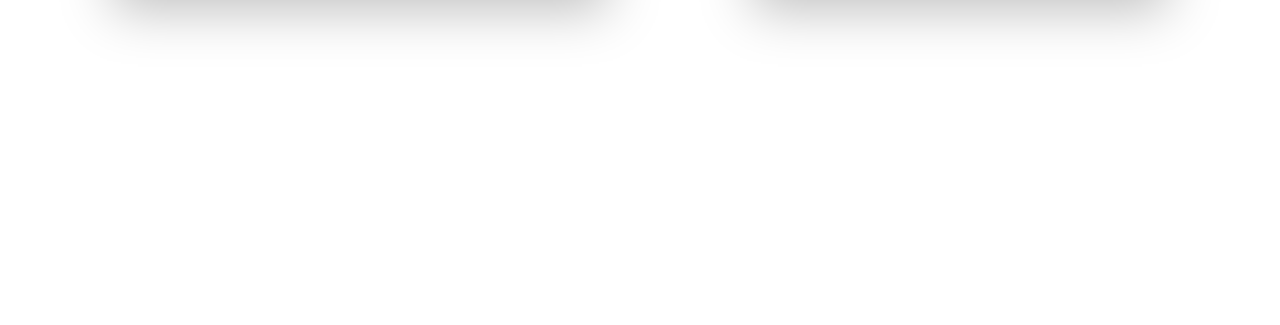
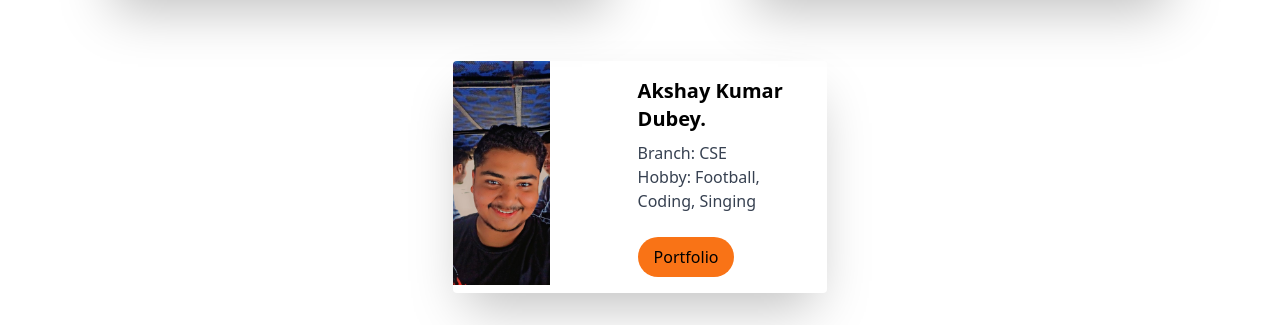
Before and after one commit to aialok/open-source-IIIT-Ranchi, a plain HTML site: page src/pages/sophomore.html in a window 1280 px wide. Shown: the part 623-948 px from the top of the page. Before the commit the page ends 800 px from the top, so only its background shows below. Drawn offline with nearby package versions, Linux system fonts and the light colour scheme.

Commit message:
Hey Alok it's me Akshay Dubey .

```diff
--- a/src/pages/sophomore.html
+++ b/src/pages/sophomore.html
@@ -111,7 +111,25 @@
           </div>
         </div>
     </div>
+    <div class="max-w-xl rounded overflow-hidden shadow-2xl mx-auto  my-8 transform hover:scale-105 transition-transform duration-300 ">
 
+      <div class="flex w-full">
+
+            <div class="object-fill w-1/2 ">
+            <img  src="../assets/images/Akshay.jpg" alt="Image" class="h-56  object-cover">
+          </div>
+
+
+            <div class="w-3/5 p-4 my-auto">
+              <div class="font-bold text-xl mb-2 ">Akshay Kumar Dubey.</div>
+              <p class="text-gray-700 text-base">Branch: CSE</p>
+              <p class="text-gray-700 text-base">Hobby: Football, Coding, Singing</p>
+              <button class="bg-orange-500 text-black hover:ring-2 hover:ring-orange-500 py-2 px-4 rounded-full mt-6"> <a href="https://www.linkedin.com/in/akshay-dubey-ba54661b2/" target="_blank" class="font-medium"
+                >Portfolio</a
+              ></button>
+          </div>
+        </div>
+    </div>
 
 
 
```
Also changed, not shown: src/assets/images/Akshay.jpg (added).
